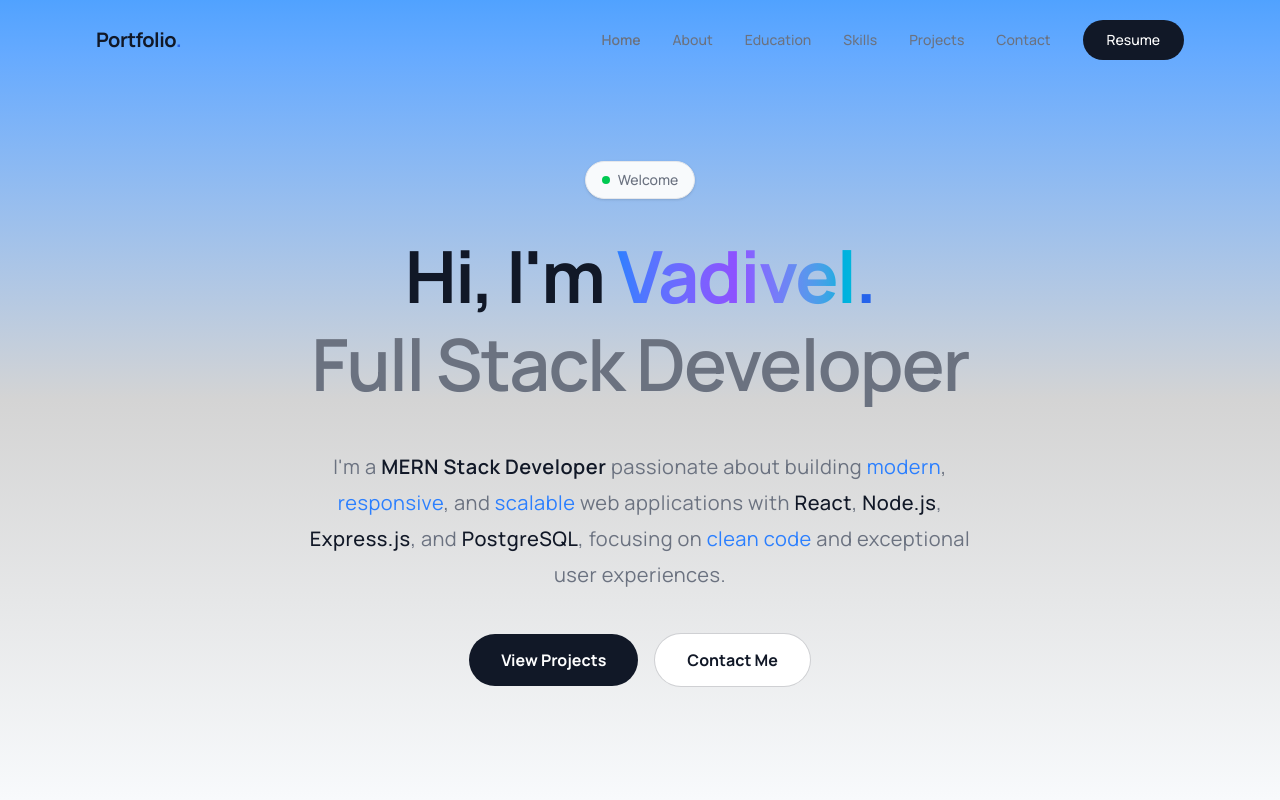
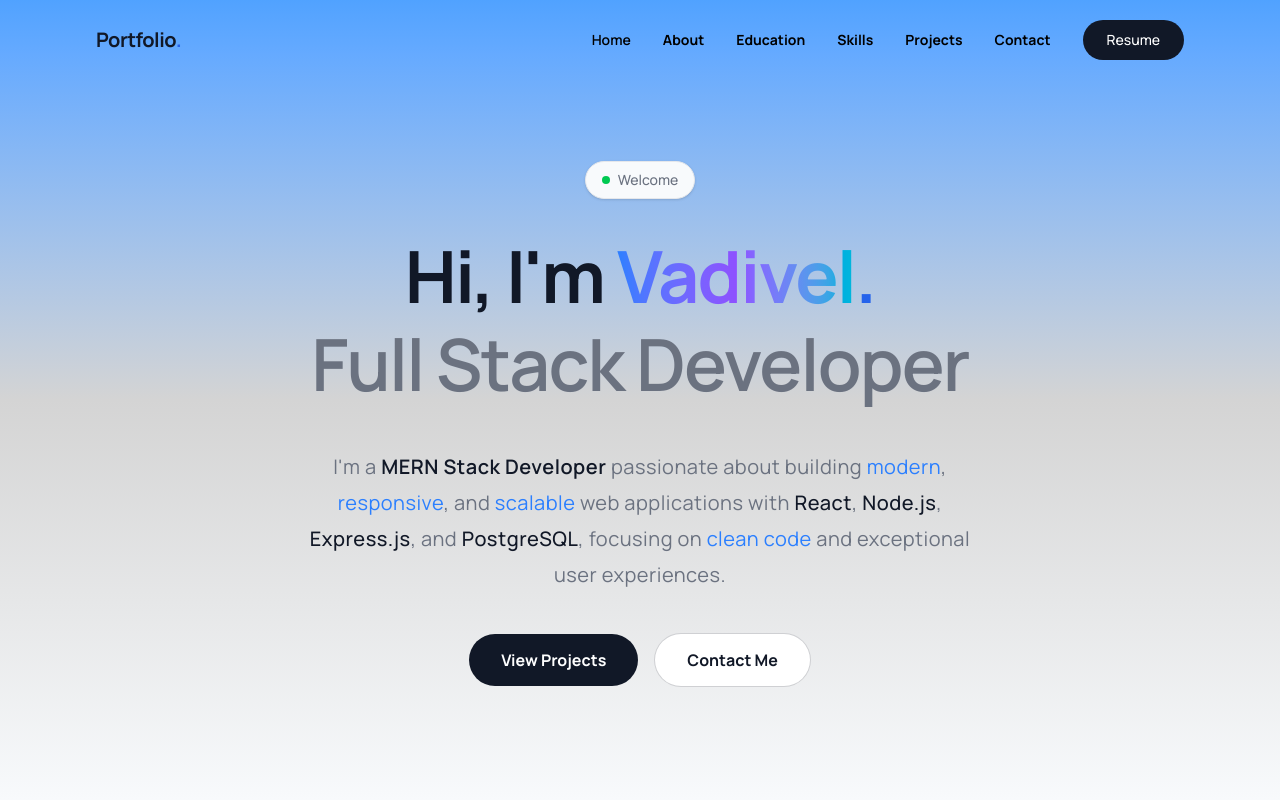
Before and after one commit to VADIVEL007-max/vadivel-portfolio, a React (Vite) app: page / in a window 1280 px wide. Shown: the top 800 px of the page. Built offline with nearby package versions, Linux system fonts and the light colour scheme.

Commit message:
fix: update Navbar link styles for improved visibility and interaction

```diff
--- a/src/components/Navbar.jsx
+++ b/src/components/Navbar.jsx
@@ -131,7 +131,7 @@ const Navbar = () => {
               offset={-NAVBAR_HEIGHT}
               spy
               activeClass="text-accent font-semibold"
-              className="text-sm font-medium text-secondary cursor-pointer hover:text-primary transition-colors"
+              className="text-sm  text-black  font-extrabold cursor-pointer hover:text-accent hover:scale-125 transition-colors"
             >
               {link.name}
             </Link>
```
